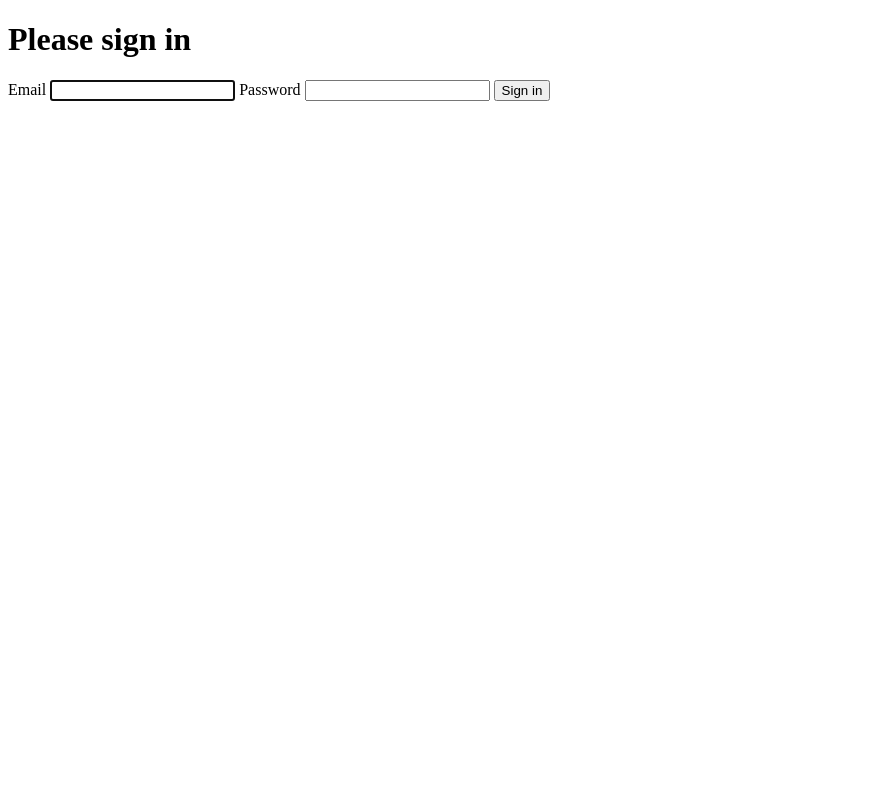
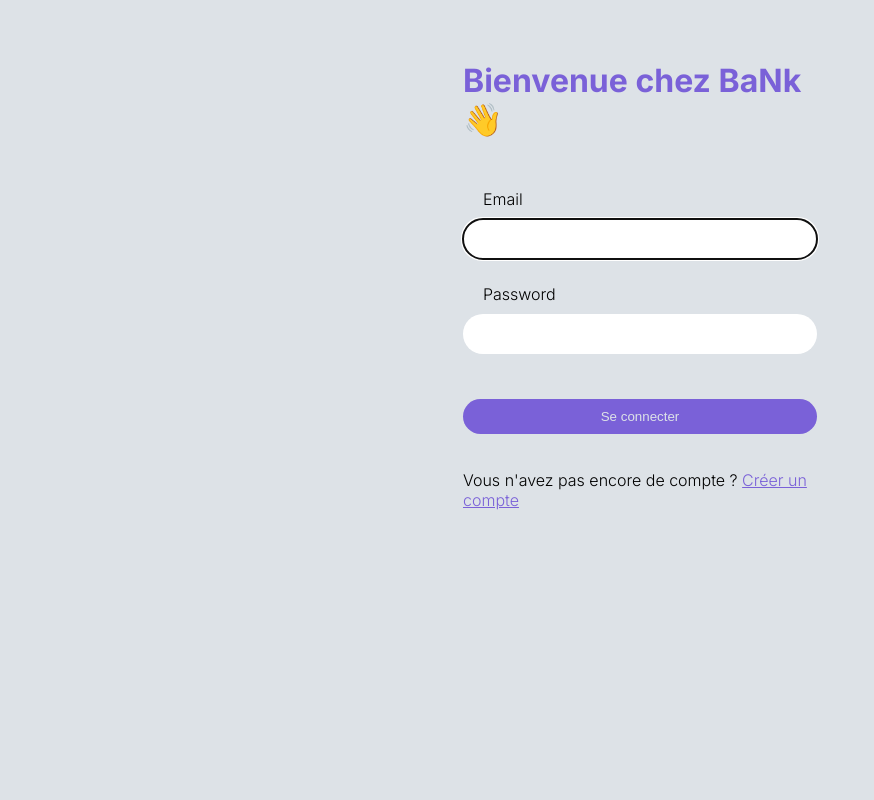
Before and after one commit to knl5/bank-project, a Symfony app: template templates/security/login.html.twig in a window 1280 px wide. Shown: the whole page, without its empty margins (0-874 px from the left). Run offline with Twig, Linux system fonts and the light colour scheme; the template is opened without the code that fills it, so the values that code supplies are empty; some libraries are stand-ins or nearby versions.

Commit message:
style: ajoute css

```diff
--- /dev/null
+++ b/public/css/style.css
@@ -0,0 +1,130 @@
+@import url('https://fonts.googleapis.com/css2?family=Inter:wght@300;700&display=swap');
+
+:root {
+    --main-color: #7A61D8;
+    --secondary-color: #FDBEA1;
+    --white-color: #DDE2E7;
+    --black-color: #000000;
+
+    --font: 'Inter', sans-serif;
+
+    --transition: 300ms linear;
+}
+
+* {
+    box-sizing: border-box;
+}
+
+html {
+    width: 100vw;
+    height: 100%;
+}
+
+body {
+    background-color: var(--white-color);
+    font-family: var(--font);
+    margin: 0 50px;
+    padding: 0;
+}
+
+header {
+    width: 100%;
+    display: flex;
+    padding: 10px 0;
+    justify-content: right;
+    box-sizing: border-box;
+}
+
+#home {
+    width: 100%;
+    text-align: center;
+}
+
+h1 {
+    color: var(--main-color);
+    margin-bottom: 50px;
+}
+
+h2 {
+    width: 100%;
+    text-align: center;
+    font-size: 30px;
+    margin: 40px 0;
+    color: var(--main-color);
+    font-weight: 400;
+    text-transform: uppercase;
+}
+
+.primary-button {
+    width: 165px;
+    height: 35px;
+    background-color: var(--main-color);
+    color: var(--white-color);
+    border-radius: 20px;
+    border: none;
+    cursor: pointer;
+    margin: 20px auto;
+    width: 100%;
+}
+
+.primary-button:hover {
+    background-color: var(--main-color);
+    opacity: 0.8;
+    transition: var(--transition);
+}
+
+a {
+    color: var(--main-color);
+    text-decoration: underline;
+}
+
+form {
+    display: flex;
+    flex-direction: column;
+    width: 30%;
+    margin: 20px auto;
+}
+
+form div {
+    display: flex;
+    flex-direction: column;
+}
+
+input {
+    height: 40px;
+    border: none;
+    border-radius: 20px;
+    padding: 5px 20px;
+    margin-bottom: 25px;
+}
+
+label {
+    margin-bottom: 10px;
+    padding-left: 20px;
+    text-align: left;
+}
+
+.sub-text--form {
+    font-size: 14px;
+}
+
+.strong-link {
+    font-weight: 700;
+}
+
+.container-button-home {
+    width: 30%;
+    display: flex;
+    justify-content: space-between;
+    margin: auto;
+}
+
+.primary-button a {
+    color: var(--white-color);
+    text-decoration: none;
+    width: 100%;
+    height: 100%;
+    display: block;
+    text-align: center;
+    padding-top: 7px;
+}
--- a/templates/base.html.twig
+++ b/templates/base.html.twig
@@ -8,6 +8,7 @@
         {% block stylesheets %}
             {{ encore_entry_link_tags('app') }}
         {% endblock %}
+        <link rel="stylesheet" href="{{ asset('css/style.css') }}" >
 
         {% block javascripts %}
             {{ encore_entry_script_tags('app') }}
--- a/templates/registration/register.html.twig
+++ b/templates/registration/register.html.twig
@@ -3,7 +3,7 @@
 {% block title %}Register{% endblock %}
 
 {% block body %}
-    <h1>Register</h1>
+    <h2>Pour créer un compte, veuillez remplir le formulaire</h2>
 
     {{ form_start(registrationForm) }}
         {{ form_row(registrationForm.firstname) }}
@@ -18,6 +18,6 @@
         }) }}
         {{ form_row(registrationForm.agreeTerms) }}
 
-        <button type="submit" class="btn">Register</button>
+        <button type="submit" class="primary-button">Créer un compte</button>
     {{ form_end(registrationForm) }}
 {% endblock %}
--- a/templates/security/login.html.twig
+++ b/templates/security/login.html.twig
@@ -3,18 +3,20 @@
 {% block title %}Log in!{% endblock %}
 
 {% block body %}
+<header>
+        {% if app.user %}
+        <div class="mb-3">
+            {{ app.user.firstname }}, vous êtes connecté <a class="link" href="{{ path('app_logout') }}">Logout</a>
+        </div>
+    {% endif %}
+</header>
+
 <form method="post">
     {% if error %}
         <div class="alert alert-danger">{{ error.messageKey|trans(error.messageData, 'security') }}</div>
     {% endif %}
 
-    {% if app.user %}
-        <div class="mb-3">
-            You are logged in as {{ app.user.firstname }}, <a href="{{ path('app_logout') }}">Logout</a>
-        </div>
-    {% endif %}
-
-    <h1 class="h3 mb-3 font-weight-normal">Please sign in</h1>
+    <h1>Bienvenue chez BaNk 👋</h1>
     <label for="inputEmail">Email</label>
     <input type="email" value="{{ last_username }}" name="email" id="inputEmail" class="form-control" autocomplete="email" required autofocus>
     <label for="inputPassword">Password</label>
@@ -23,6 +25,9 @@
     <input type="hidden" name="_csrf_token"
            value="{{ csrf_token('authenticate') }}"
     >
+
+    <button class="primary-button" type="submit">Se connecter</button>
+
 
     {#
         Uncomment this section and add a remember_me option below your firewall to activate remember me functionality.
@@ -35,8 +40,7 @@
         </div>
     #}
 
-    <button class="btn btn-lg btn-primary" type="submit">
-        Sign in
-    </button>
+    <p>Vous n'avez pas encore de compte ? <a href="{{path('app_register')}}">Créer un compte</a></p>
+
 </form>
 {% endblock %}
```
Also changed, not shown: templates/homepage/index.html.twig (+7 -4 lines).
